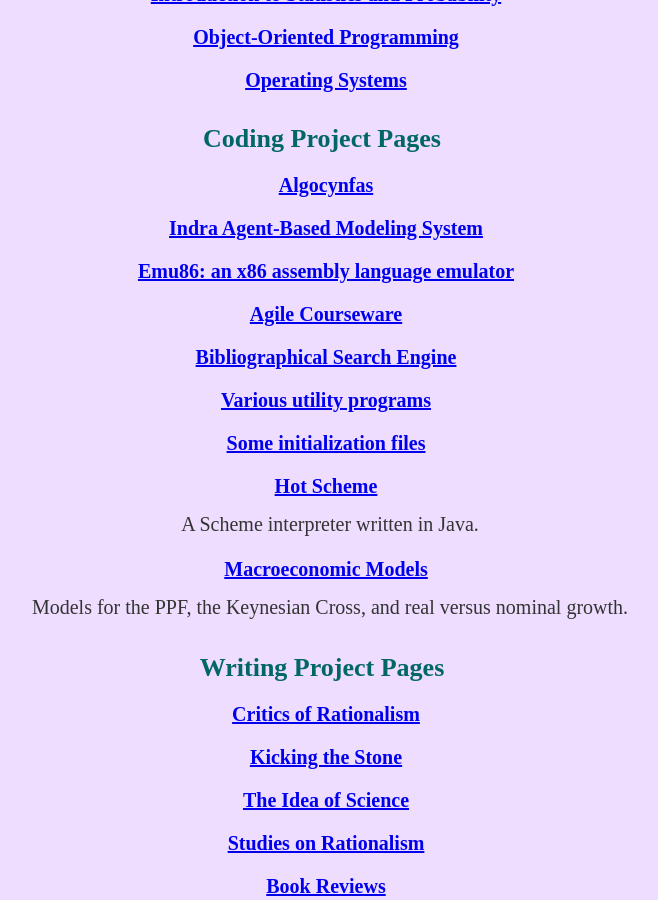
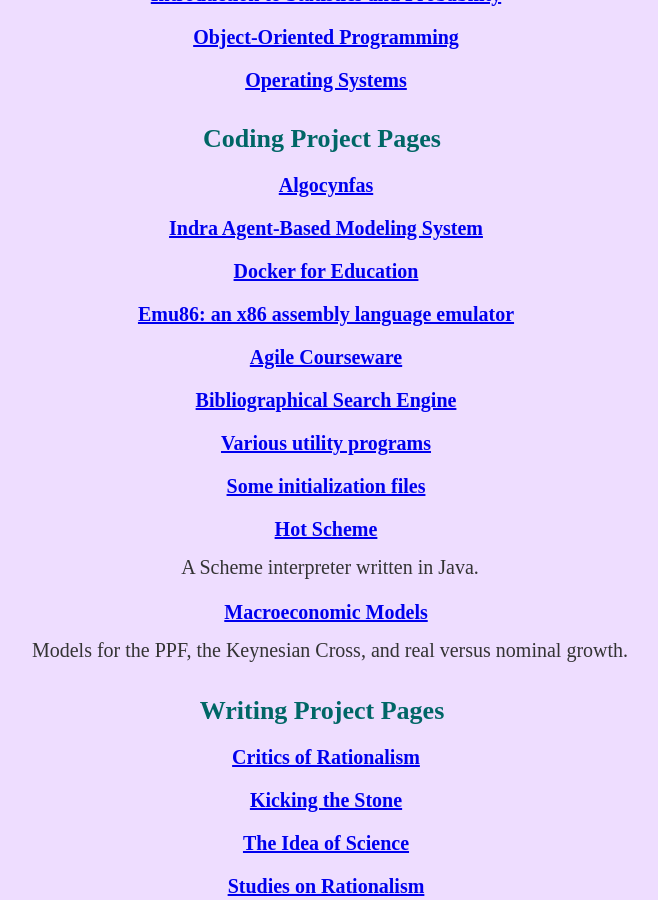
Before and after one commit to gcallah/gcallah.github.io, a Jekyll site: the page index.html, which Jekyll copies as it is, in a window 1280 px wide and 900 px high, scrolled down 630 px. Shown: the whole window, without its empty margins (326-984 px from the left). Built offline with Jekyll 4.4.1, drawn with Linux system fonts in a browser that asks for light colours.

Commit message:
Added Docker for education link.

```diff
--- a/index.html
+++ b/index.html
@@ -70,6 +70,12 @@
                     <h3>
                         <a href="../indras_net/index.html">
                         Indra Agent-Based Modeling System
+                        </a>
+                    </h3>
+
+                    <h3>
+                        <a href="../docker-for-ed/index.html">
+                        Docker for Education
                         </a>
                     </h3>
 
```
